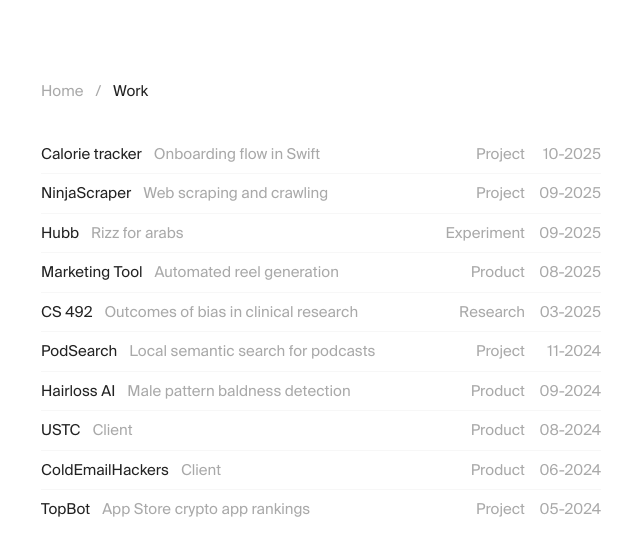
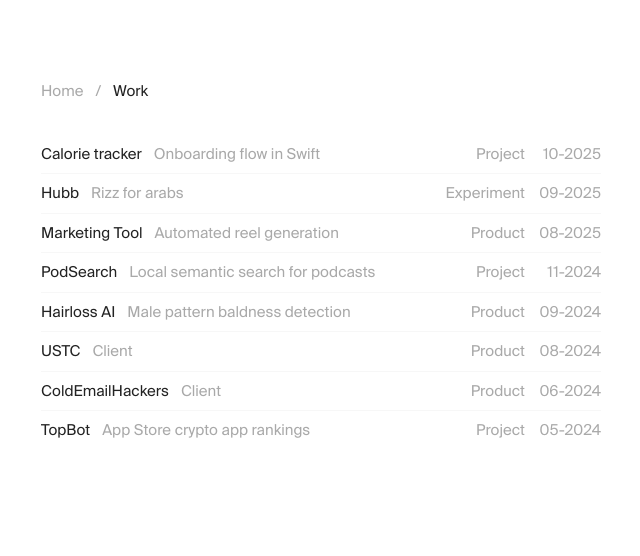
Before and after one commit to saboorbakshi/portfolio, a Next.js app: page /work in a window 1280 px wide. Shown: the top 556 px of the page, without its empty margins (319-959 px from the left). Built offline with nearby package versions, Linux system fonts and the light colour scheme.

Commit message:
feat: omit certain work items

```diff
--- a/data.ts
+++ b/data.ts
@@ -119,25 +119,25 @@ export const WORK_DICTIONARY: Record<string, Work> = {
       }
     ]
   },
-  'cs-492': {
-    title: 'CS 492',
-    subtitle: 'Outcomes of bias in clinical research',
-    imageUrl: 'cs-492.webp',
-    category: 'Research',
-    date: '03-2025',
-    links: [
-      { label: 'Visit site', href: 'https://cs492-racial-bias.vercel.app/' },
-      { label: 'GitHub', href: 'https://github.com/saboorbakshi/cs492-racial-bias' }
-    ],
-    content: [
-      {
-        text: [
-          'Explored how biased clinical research data affects healthcare practices for our CS 492 project. ',
-          "Designed and built the site, used Assembly AI's speech-to-text model with speaker diarization to generate transcripts for the interviews."
-        ]
-      }
-    ]
-  },
+  // 'cs-492': {
+  //   title: 'CS 492',
+  //   subtitle: 'Outcomes of bias in clinical research',
+  //   imageUrl: 'cs-492.webp',
+  //   category: 'Research',
+  //   date: '03-2025',
+  //   links: [
+  //     { label: 'Visit site', href: 'https://cs492-racial-bias.vercel.app/' },
+  //     { label: 'GitHub', href: 'https://github.com/saboorbakshi/cs492-racial-bias' }
+  //   ],
+  //   content: [
+  //     {
+  //       text: [
+  //         'Explored how biased clinical research data affects healthcare practices for our CS 492 project. ',
+  //         "Designed and built the site, used Assembly AI's speech-to-text model with speaker diarization to generate transcripts for the interviews."
+  //       ]
+  //     }
+  //   ]
+  // },
   'marketing-tool': {
     title: 'Marketing Tool',
     subtitle: 'Automated reel generation',
@@ -169,23 +169,23 @@ export const WORK_DICTIONARY: Record<string, Work> = {
       }
     ]
   },
-  'ninja-scraper': {
-    title: 'NinjaScraper',
-    subtitle: 'Web scraping and crawling',
-    imageUrl: 'ninja.webp',
-    category: 'Project',
-    date: '09-2025',
-    links: [{ label: 'GitHub', href: 'https://github.com/saboorbakshi/haleeb-script' }],
-    content: [
-      {
-        text: [
-          'Started off trying to create the Yuka for Saudi Arabia. Scraped the entire Ninja website, a popular e-commerce platform in Saudi Arabia, to collect all product data.',
-          'Used Python and Selenium. Later realized I could use the sitemap to recursively crawl through the site.',
-          "Next steps were to use LLMs to extract barcodes and nutrition info, but realized the market wasn't as strong as anticipated."
-        ]
-      }
-    ]
-  },
+  // 'ninja-scraper': {
+  //   title: 'NinjaScraper',
+  //   subtitle: 'Web scraping and crawling',
+  //   imageUrl: 'ninja.webp',
+  //   category: 'Project',
+  //   date: '09-2025',
+  //   links: [{ label: 'GitHub', href: 'https://github.com/saboorbakshi/haleeb-script' }],
+  //   content: [
+  //     {
+  //       text: [
+  //         'Started off trying to create the Yuka for Saudi Arabia. Scraped the entire Ninja website, a popular e-commerce platform in Saudi Arabia, to collect all product data.',
+  //         'Used Python and Selenium. Later realized I could use the sitemap to recursively crawl through the site.',
+  //         "Next steps were to use LLMs to extract barcodes and nutrition info, but realized the market wasn't as strong as anticipated."
+  //       ]
+  //     }
+  //   ]
+  // },
   hubb: {
     title: 'Hubb',
     subtitle: 'Rizz for arabs',
@@ -257,8 +257,10 @@ export const WRITING_DICTIONARY = {
   }
 } as const
 
-export const WRITING_SORTED_LIST = Object.entries(WRITING_DICTIONARY)
-  .map(([href, data]) => ({ href, ...data }))
+export const WRITING_SORTED_LIST = Object.entries(WRITING_DICTIONARY).map(([href, data]) => ({
+  href,
+  ...data
+}))
 // .sort((a, b) => {
 //   if (a.date === 'WIP') return 1
 //   if (b.date === 'WIP') return -1
```
Lines whose indentation alone changed are shown as unchanged.
